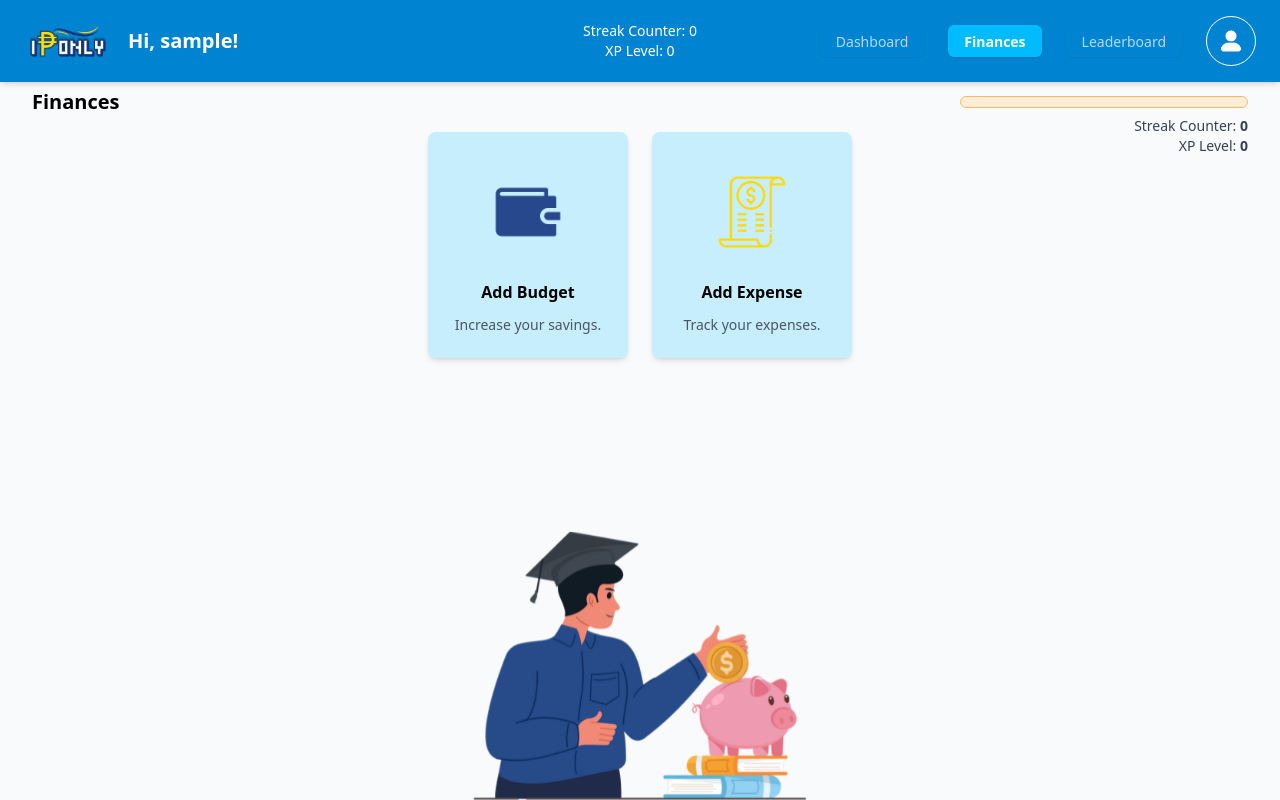
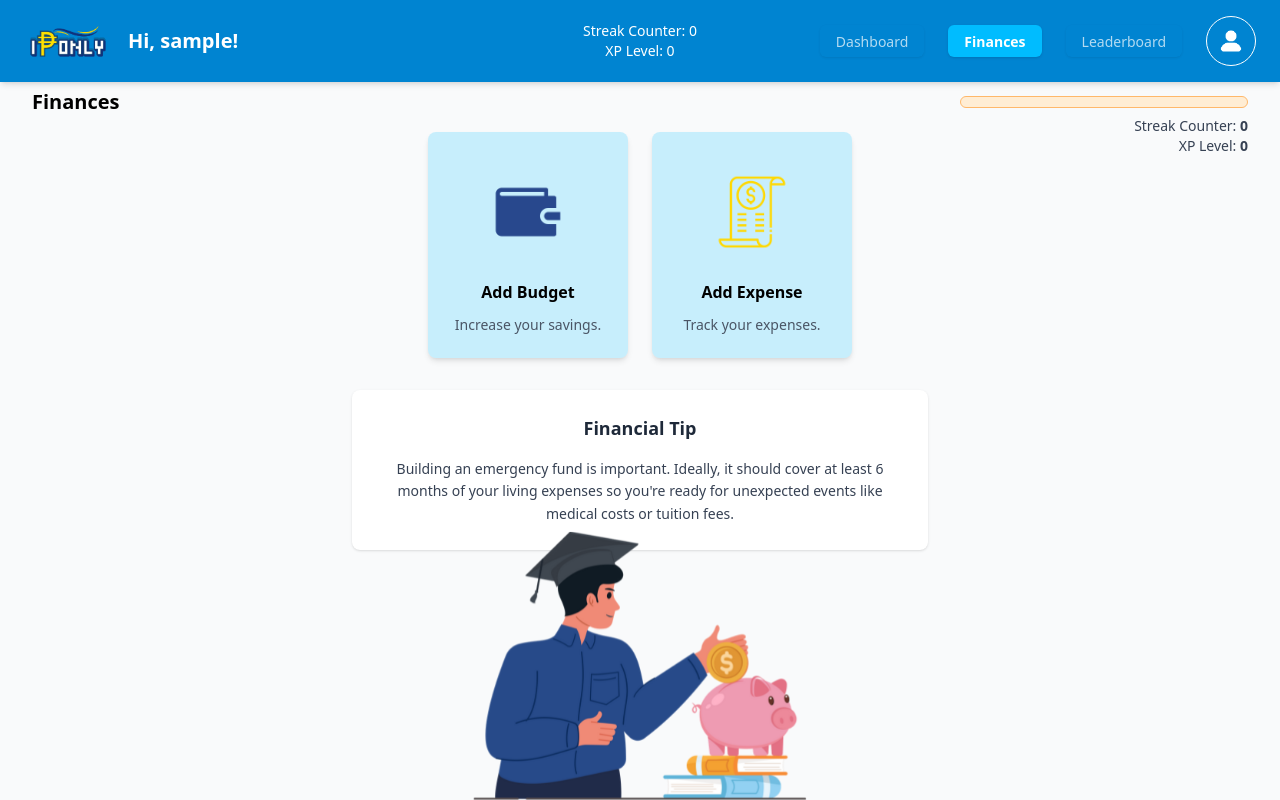
Before and after one commit to tsAntonio25/6WCSERVER-Final-Project, a Vue app in the folder finals-project-6wcserver/frontend/: page /finance in a window 1280 px wide. Built offline with nearby package versions, Linux system fonts and the light colour scheme; no server answers; sample sign-in values are in the browser's storage.

Commit message:
✨Added Financial tips✨

```diff
--- a/finals-project-6wcserver/frontend/src/views/Finance.vue
+++ b/finals-project-6wcserver/frontend/src/views/Finance.vue
@@ -43,7 +43,17 @@
           <p class="text-xs md:text-sm text-gray-600 leading-tight">Track your expenses.</p>
         </div>
       </div>
+<!-- Educational Tip Section (Below Action Cards) -->
+<section class="w-full flex justify-center mt-6">
+  <div class="bg-white rounded-lg shadow px-6 py-6 max-w-xl w-full text-center space-y-4">
+    <h2 class="text-lg font-semibold text-gray-800">Financial Tip</h2>
+    <p class="text-sm text-gray-700 leading-relaxed">{{ currentTip }}</p>
+  </div>
+</section>
+
     </div>
+
+
 
     <!-- Mobile-only footer fixed at bottom -->
     <div class="sm:hidden fixed bottom-0 left-0 w-full z-10">
@@ -279,4 +289,27 @@ watch(showExpensePopup, (newVal) => {
 onMounted(() => {
   getProgress();
 })
+// tips
+const tips = [
+  "Building an emergency fund is important. Ideally, it should cover at least 6 months of your living expenses so you're ready for unexpected events like medical costs or tuition fees.",
+  "Track your spending weekly to spot patterns and cut unnecessary costs.",
+  "Set a savings goal and automate deposits to make progress without thinking.",
+  "Use the 50/30/20 rule: 50% needs, 30% wants, 20% savings.",
+  "Avoid impulse purchases by waiting 24 hours before buying non-essentials.",
+  "Review subscriptions monthly — cancel what you don’t use.",
+  "Invest early. Even small amounts grow significantly over time."
+]
+
+const currentTip = ref(tips[0])
+let tipIndex = 0
+
+const rotateTips = () => {
+  tipIndex = (tipIndex + 1) % tips.length
+  currentTip.value = tips[tipIndex]
+}
+
+onMounted(() => {
+  setInterval(rotateTips, 15000) // rotates every 15 seconds
+})
+
 </script>
```
